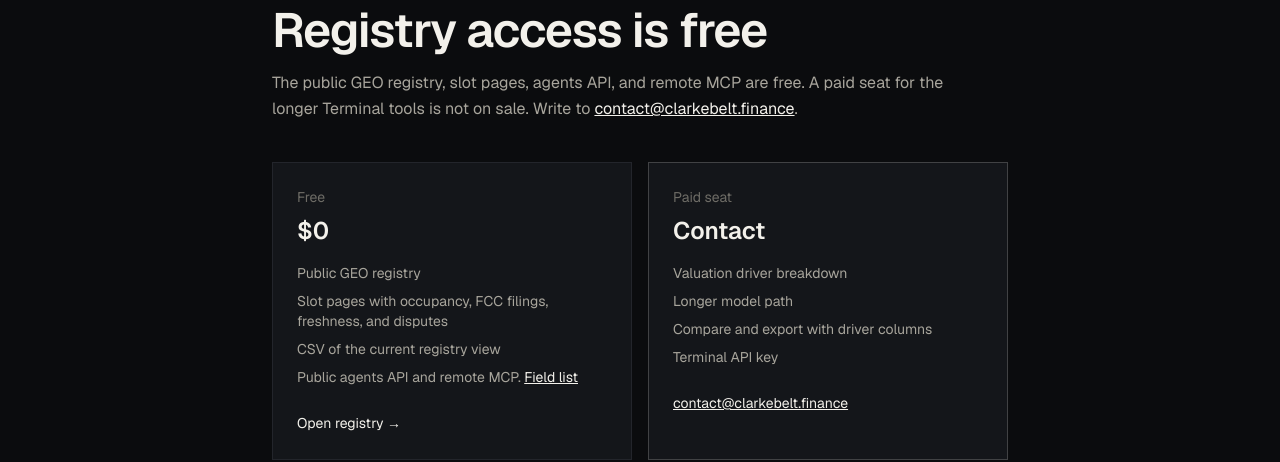
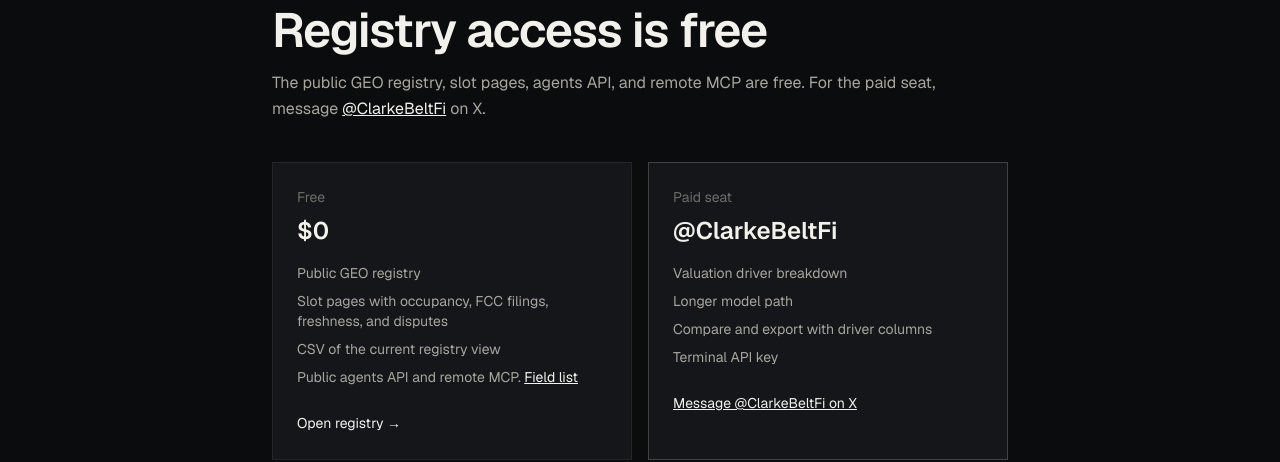
Before and after one commit to xentoshi/clarke, a Next.js app: page /pricing in a window 1280 px wide. Shown: the part 172-634 px from the top of the page. Built offline with nearby package versions, Linux system fonts and the light colour scheme; no server answers.

Commit message:
Point the paid seat at @ClarkeBeltFi on X.
contact@clarkebelt.finance is not a real inbox. Public contact copy and the SEC ingest user-agent now use https://x.com/ClarkeBeltFi.

Co-authored-by: xentoshi <xentoshi@users.noreply.github.com>

```diff
--- a/scripts/build-og.tsx
+++ b/scripts/build-og.tsx
@@ -100,7 +100,7 @@ const PAGES: { file: string; title: string; tag: string; sub: string }[] = [
   { file: "page/compare.png", title: "Compare slots", tag: "Terminal", sub: "Up to four GEO positions" },
   { file: "page/faq.png", title: "Orbital Registry FAQ", tag: "FAQ", sub: "Sources, agents, and FCC records" },
   { file: "page/map.png", title: "GEO belt", tag: "Registry", sub: "TLE occupancy longitudes" },
-  { file: "page/pricing.png", title: "Pricing", tag: "Pricing", sub: "Registry access is free. Paid seat by contact." },
+  { file: "page/pricing.png", title: "Pricing", tag: "Pricing", sub: "Registry access is free. For the paid seat, message @ClarkeBeltFi on X." },
   { file: "page/blog.png", title: "Blog", tag: "Clarke Blog", sub: "Space infrastructure notes" },
   { file: "page/docs.png", title: "Docs", tag: "Docs", sub: "Occupancy, agents, FCC, and models" },
 ];
--- a/scripts/ingest-sec.ts
+++ b/scripts/ingest-sec.ts
@@ -5,8 +5,8 @@ import { recordIngest } from "./lib/ingest-meta";
 const DB_PATH = path.join(process.cwd(), "data", "clarke.db");
 
 // SEC's fair-access policy requires a descriptive User-Agent with contact
-// info, unidentified/generic clients get blocked.
-const USER_AGENT = "Clarke (orbital registry) contact@clarkebelt.finance";
+// info. Unidentified clients get blocked. The public contact is the X account.
+const USER_AGENT = "Clarke (orbital registry) https://x.com/ClarkeBeltFi";
 
 // Only operators confirmed to actually file real financial disclosures with
 // the SEC. Verified 2026-08-30 by querying EDGAR directly: Eutelsat has only
--- a/src/app/login/LoginForm.tsx
+++ b/src/app/login/LoginForm.tsx
@@ -31,14 +31,14 @@ export default function LoginForm() {
       <p className="text-muted text-[14px] mb-3">Seats</p>
       <h1 className="text-4xl font-semibold text-ink tracking-tight mb-3">Sign in</h1>
       <p className="text-muted text-sm mb-6 leading-relaxed">
-        An email address opens a free session cookie for this browser. A paid seat is arranged from the pricing page.
+        An email address opens a free session cookie for this browser. For the paid seat, message{" "}
+        <a href="https://x.com/ClarkeBeltFi" className="text-ink underline" target="_blank" rel="noopener noreferrer">@ClarkeBeltFi</a> on X.
       </p>
       <label className="block text-sm text-muted mb-1">Email</label>
       <input
         value={email}
         onChange={(e) => setEmail(e.target.value)}
         type="email"
-        placeholder="you@example.com"
         className="w-full bg-surface border border-line rounded-sm px-3 py-2 text-sm text-ink mb-4 focus:outline-none focus:border-line-strong"
       />
       {error && <p className="text-danger text-sm mb-3">{error}</p>}
--- a/src/app/pricing/PricingClient.tsx
+++ b/src/app/pricing/PricingClient.tsx
@@ -7,8 +7,8 @@ export default function PricingClient() {
       <h1 className="text-4xl sm:text-5xl font-semibold text-ink tracking-tight mb-4">Registry access is free</h1>
       <p className="text-muted text-base mb-10 leading-relaxed max-w-2xl">
         The public GEO registry, slot pages, agents API, and remote MCP are free.
-        A paid seat for the longer Terminal tools is not on sale. Write to{" "}
-        <a href="mailto:contact@clarkebelt.finance" className="text-ink underline">contact@clarkebelt.finance</a>.
+        For the paid seat, message{" "}
+        <a href="https://x.com/ClarkeBeltFi" className="text-ink underline" target="_blank" rel="noopener noreferrer">@ClarkeBeltFi</a> on X.
       </p>
 
       <div className="grid sm:grid-cols-2 gap-4 mb-8">
@@ -25,15 +25,15 @@ export default function PricingClient() {
         </div>
         <div className="border border-ink/20 bg-surface p-6">
           <div className="text-faint text-sm mb-2">Paid seat</div>
-          <div className="text-ink text-2xl font-semibold mb-4">Contact</div>
+          <div className="text-ink text-2xl font-semibold mb-4">@ClarkeBeltFi</div>
           <ul className="text-muted text-sm space-y-2 mb-6">
             <li>Valuation driver breakdown</li>
             <li>Longer model path</li>
             <li>Compare and export with driver columns</li>
             <li>Terminal API key</li>
           </ul>
-          <a href="mailto:contact@clarkebelt.finance" className="text-sm text-ink underline">
-            contact@clarkebelt.finance
+          <a href="https://x.com/ClarkeBeltFi" className="text-sm text-ink underline" target="_blank" rel="noopener noreferrer">
+            Message @ClarkeBeltFi on X
           </a>
         </div>
       </div>
--- a/src/app/pricing/page.tsx
+++ b/src/app/pricing/page.tsx
@@ -5,7 +5,7 @@ export const revalidate = false;
 
 export const metadata = buildMeta({
   title: "Pricing",
-  description: "Registry access is currently free. A paid Terminal seat is contact only.",
+  description: "Registry access is currently free. For the paid seat, message @ClarkeBeltFi on X.",
   tag: "Pricing",
   path: "/pricing",
   image: "/og/page/pricing.png",
--- a/src/components/AppShell.tsx
+++ b/src/components/AppShell.tsx
@@ -62,7 +62,7 @@ export default function AppShell({ children }: { children: React.ReactNode }) {
                       rel="noopener noreferrer"
                       className="text-muted text-sm hover:text-ink transition-colors py-0.5"
                     >
-                      X / Twitter
+                      @ClarkeBeltFi
                     </a>
                   </div>
                 </div>
```
Also changed, not shown: 1 other file (tests, documents, lock files or other folders).
